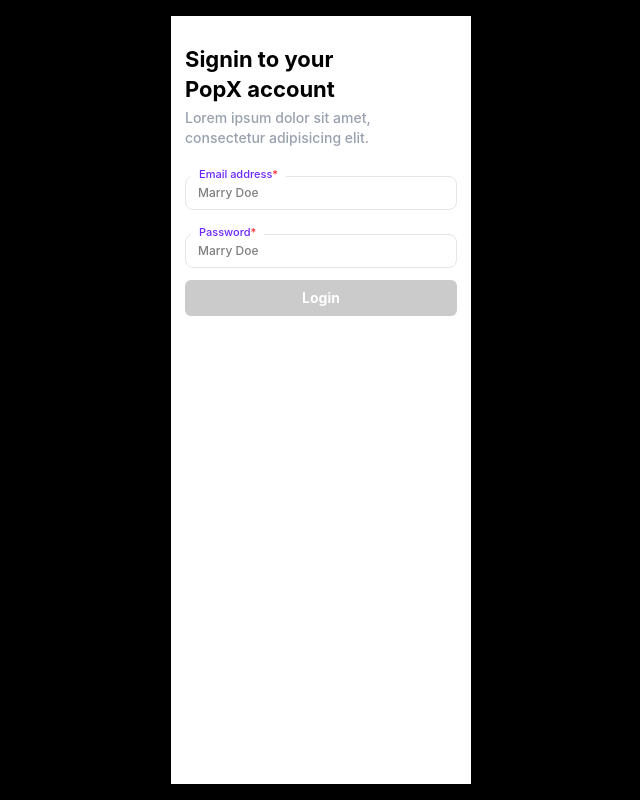
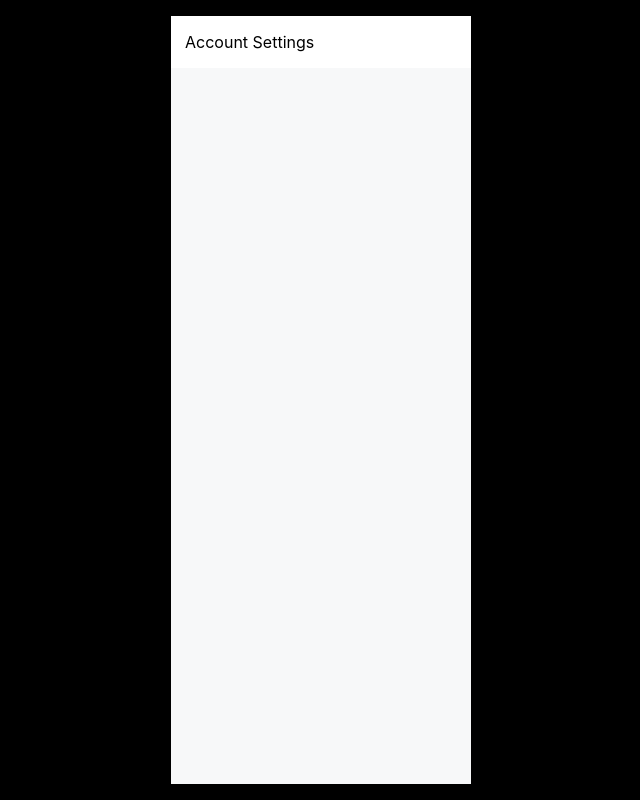
Before and after one commit to Prathamesh2603/PopX, a React (Vite) app: page / in a window 1280 px wide. Shown: the whole page, without its empty margins (319-959 px from the left). Built offline with nearby package versions, Linux system fonts and the light colour scheme.

Commit message:
Designing the Account Settings Page and heading for the account setting is done

```diff
--- a/src/App.jsx
+++ b/src/App.jsx
@@ -1,3 +1,4 @@
+import { AccountSetting } from "./pages/AccountSetting";
 import { CreateAccPage } from "./pages/CreateAccPage";
 import { LoginPage } from "./pages/LoginPage";
 import { WelcomePage } from "./pages/WelcomePage";
@@ -8,7 +9,8 @@
     <div className="bg-black h-screen w-full py-4">
       {/* <WelcomePage />       */}
       {/* <CreateAccPage /> */}
-      <LoginPage />
+      {/* <LoginPage /> */}
+      <AccountSetting />
     </div>
   )
 }
--- a/src/pages/AccountSetting.jsx
+++ b/src/pages/AccountSetting.jsx
@@ -1,5 +1,15 @@
 export const AccountSetting = () => {
   return (
-    <div>AccountSetting</div>
+    <div className="h-full w-75 mx-auto bg-[#F7F8F9]">
+        <div className="bg-white">
+
+            {/* Account Setting Heading */}
+            <div className="px-3.5 py-3.5">
+                <h2>Account Settings</h2>
+            </div>
+
+
+        </div>
+    </div>
   )
 }
```
